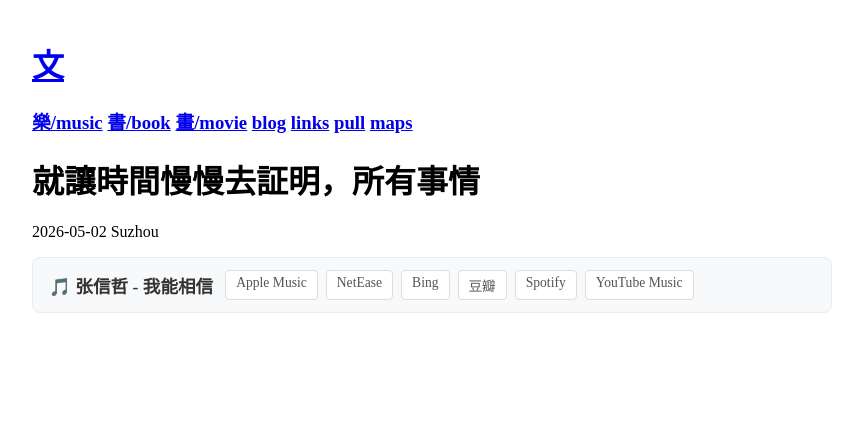
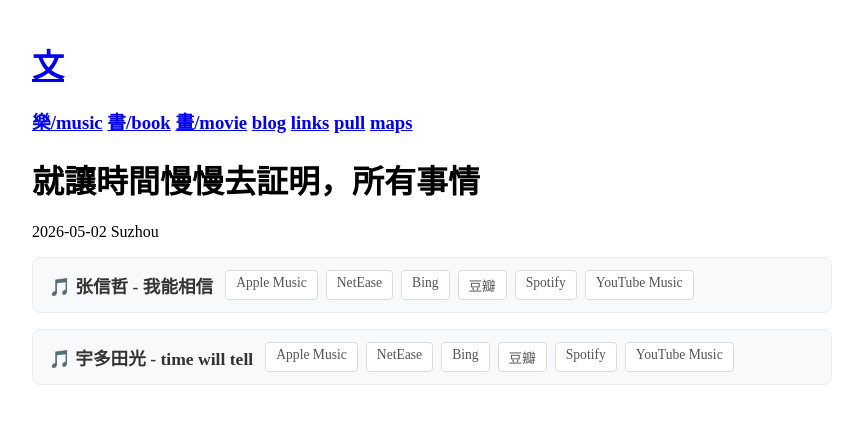
Before and after one commit to wangw469/wangw469.github.io, a Jekyll site: the page built from _posts/2026-05-02-i-can-believe.md, in a window 1280 px wide. Shown: the top 424 px of the page, without its empty margins (8-871 px from the left). Built offline with Jekyll 4.4.1, drawn with Linux system fonts in a browser that asks for light colours.

Commit message:
add time will tell

```diff
--- a/_posts/2026-05-02-i-can-believe.md
+++ b/_posts/2026-05-02-i-can-believe.md
@@ -6,3 +6,5 @@ date: 2026-05-02
 ---
 
 {% song artist="张信哲" title="我能相信" %}
+
+{% song artist="宇多田光" title="time will tell" %}
```
